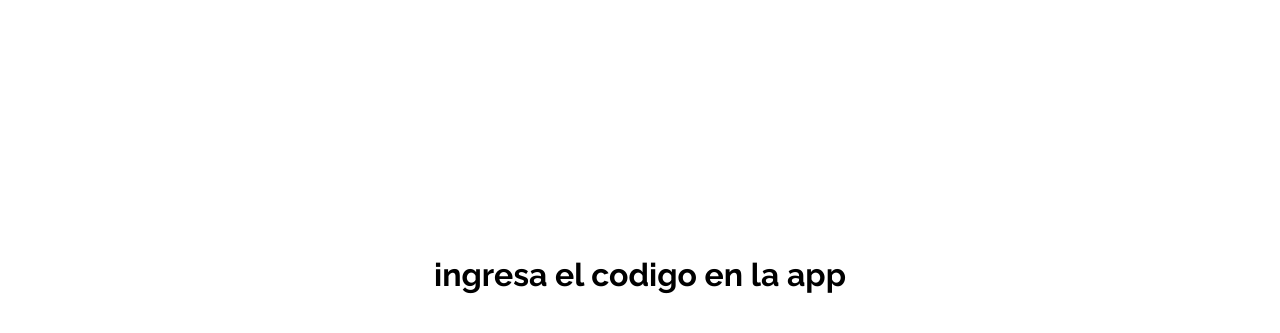
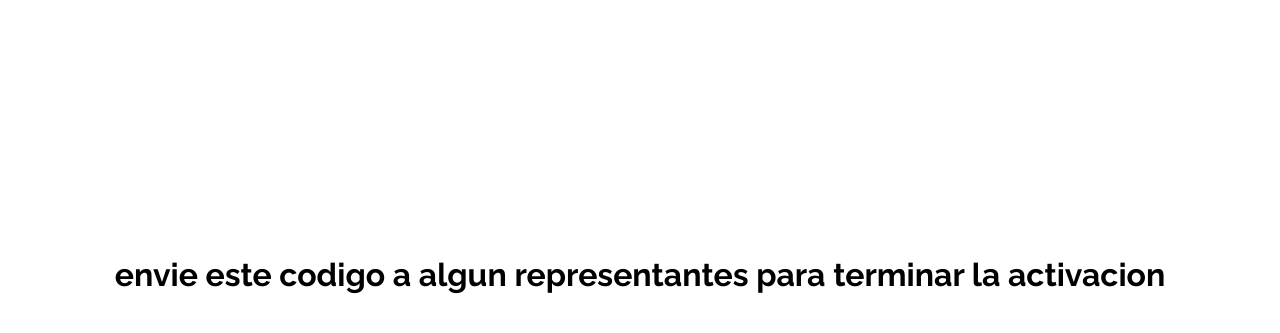
Before and after one commit to wearlyapp/wearlyshops, a plain HTML site: page index.html in a window 1280 px wide. Shown: the part 357-690 px from the top of the page. Drawn offline with Linux system fonts and the light colour scheme.

Commit message:
Update index.html

```diff
--- a/index.html
+++ b/index.html
@@ -9,7 +9,7 @@
   <body>
 
     <h1 id="code">code</h1>
-    <h4>ingresa el codigo en la app</h4>
+    <h4>envie este codigo a algun representantes para terminar la activacion</h4>
 
     <script>
       const queryString = window.location.search;
```
